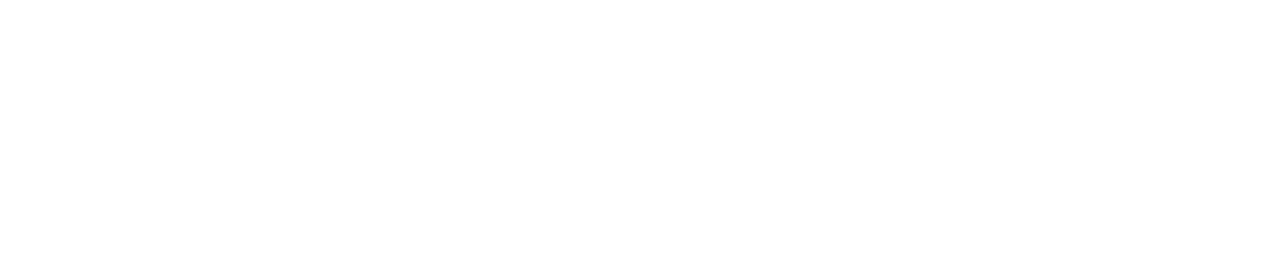
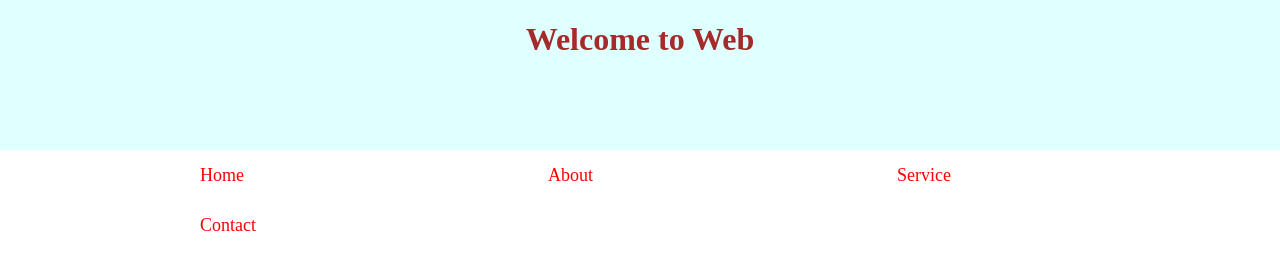
Before and after one commit to navneet2003/webpage, a plain HTML site: page index.html in a window 1280 px wide. Drawn offline with Linux system fonts and the light colour scheme.

Commit message:
edit index.html

```diff
--- a/index.html
+++ b/index.html
@@ -3,9 +3,70 @@
 <head>
     <meta charset="UTF-8">
     <meta name="viewport" content="width=device-width, initial-scale=1.0">
-    <title>Document</title>
+    <title>Web</title>
+    <style>
+        body{
+            margin: 0;
+            padding: 0;
+        }
+        header{
+            height: 150px;
+            width: 100%;
+            margin: 0;
+            padding: 0;
+            background-color: lightcyan;
+            float: left;
+            text-align: center;
+        }
+        header h1{
+            color: brown;
+        }
+        nav{
+            height: 50px;
+            width: 100%;
+            margin: 0;
+            padding: 0;
+            float: left;
+        }
+        nav ul{
+            margin: 0;
+            padding: 0 50px;
+            list-style: none;
+        }
+        nav ul li{
+            display: inline;
+        }
+        nav ul li a{
+            height: 50px;
+            width: auto;
+            margin: 0;
+            padding: 0 150px;
+            display: inline-block;
+            text-decoration: none;
+            color: red;
+            font-size: 18px;
+            line-height: 50px;
+        }
+        nav ul li a:hover{
+            background-color: black;
+            color: white;
+        }
+    </style>
 </head>
 <body>
+    <header>
+        <h1>Welcome to Web</h1>
+    </header>
+    <nav>
+        <ul>
+            <li><a href="#">Home</a></li>
+            <li><a href="#">About</a></li>
+            <li><a href="#">Service</a></li>
+            <li><a href="#">Contact</a></li>
+        </ul>
+    </nav>
+    <section>
 
+    </section>
 </body>
 </html>
```
